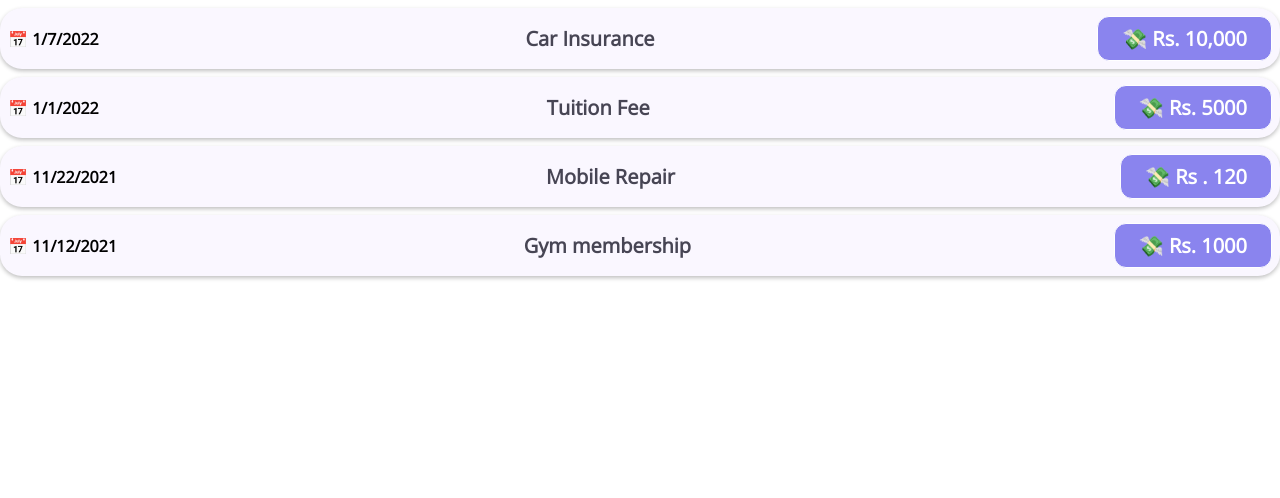
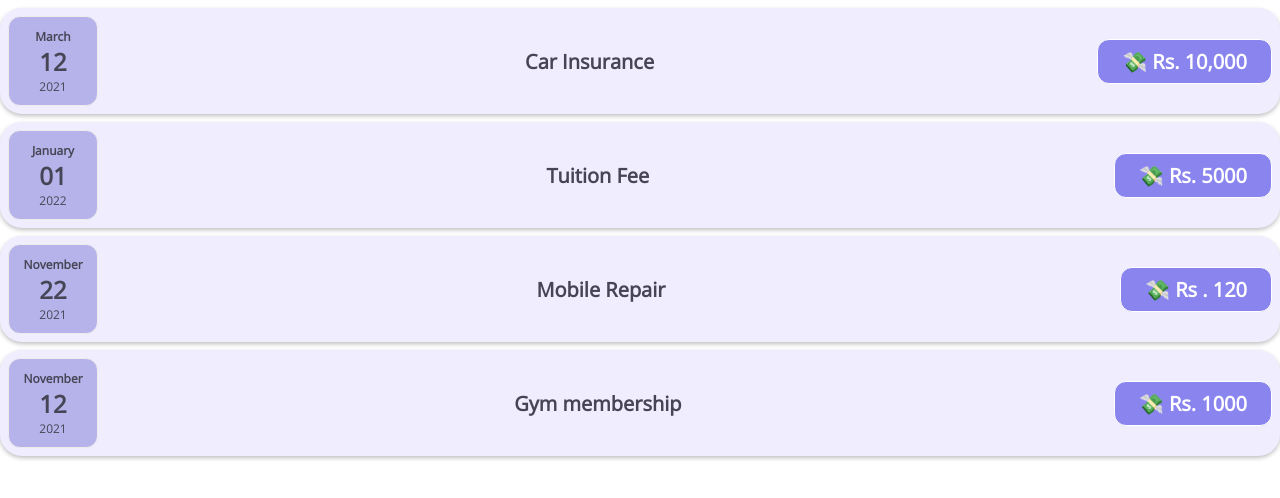
Before and after one commit to dsrao711/ExpenseTracker, a React (Create React App) app in the folder expensetracker/: page / in a window 1280 px wide. Shown: the top 498 px of the page. Built offline with nearby package versions, Linux system fonts and the light colour scheme; the HTML template or start-up script is replaced by a standard one.

Commit message:
expense date added

```diff
--- a/expensetracker/public/index.html
+++ b/expensetracker/public/index.html
@@ -24,11 +24,10 @@
     -->
 
     <!-- Fonts -->
-
     <link rel="preconnect" href="https://fonts.googleapis.com">
     <link rel="preconnect" href="https://fonts.gstatic.com" crossorigin>
-    <link href="https://fonts.googleapis.com/css2?family=Open+Sans:wght@300&display=swap" rel="stylesheet">
-    <title>React App</title>
+    <link href="https://fonts.googleapis.com/css2?family=Lato&family=Open+Sans:wght@300&display=swap" rel="stylesheet">
+    <title>Expense Tracker</title>
 
 </head>
 
--- a/expensetracker/src/App.js
+++ b/expensetracker/src/App.js
@@ -8,7 +8,7 @@ function App() {
     {
       title : 'Car Insurance',
       amount : 'Rs. 10,000',
-      date : new Date(2021, 12, 7)
+      date : new Date(2021,2, 12)
     },
     {
       title : 'Tuition Fee',
@@ -27,6 +27,7 @@ function App() {
 
     }
   ]
+
   return (
     <div className="App">
       <ExpenseItem title={expenses[0].title} amount={expenses[0].amount} date={expenses[0].date} />
--- /dev/null
+++ b/expensetracker/src/components/ExpenseItem/ExpenseDate/ExpenseDate.css
@@ -0,0 +1,26 @@
+.expense-date {
+    display: flex;
+    flex-direction: column;
+    width: 5.5rem;
+    height: 5.5rem;
+    border: 1px solid #ececec;
+    background-color: #B6B3EA;
+    color: #464555;
+    border-radius: 12px;
+    align-items: center;
+    justify-content: center;
+}
+
+.expense-date__month {
+    font-size: 0.75rem;
+    font-weight: bold;
+}
+
+.expense-date__year {
+    font-size: 0.75rem;
+}
+
+.expense-date__day {
+    font-size: 1.5rem;
+    font-weight: bold;
+}
--- /dev/null
+++ b/expensetracker/src/components/ExpenseItem/ExpenseDate/ExpenseDate.js
@@ -0,0 +1,17 @@
+import React from 'react' ;
+import './ExpenseDate.css' ;
+
+export default function ExpenseDate(props) {
+
+    const month = props.date.toLocaleDateString('en-IN', { month: 'long' });
+    const day = props.date.toLocaleDateString('en-IN', { day: '2-digit' });
+    const year = props.date.getFullYear();
+
+    return (
+        <div className = "expense-date ">
+            <div className = "expense-date__month"> {month} </div>
+            <div className = "expense-date__day"> {day} </div>
+            <div className = "expense-date__year"> {year} </div>
+        </div>
+    )
+}
--- a/expensetracker/src/components/ExpenseItem/ExpenseItem.css
+++ b/expensetracker/src/components/ExpenseItem/ExpenseItem.css
@@ -6,7 +6,8 @@
     padding: 0.5rem;
     margin: 0.5rem 0;
     border-radius: 22px;
-    background-color: #FAF7FF;
+    background-color: #F0EDFF;
+    font-family: 'Lato', sans-serif;
     font-family: 'Open Sans', sans-serif;
 }
 
@@ -22,10 +23,10 @@
 
 .expense-item h2 {
     color: #3a3a3a;
-    font-size: 1rem;
     flex: 1;
     margin: 0 1rem;
     color: #474554;
+    font-weight: 900;
 }
 
 .expense-item__price {
--- a/expensetracker/src/components/ExpenseItem/ExpenseItem.js
+++ b/expensetracker/src/components/ExpenseItem/ExpenseItem.js
@@ -1,10 +1,12 @@
 import React from 'react'
+import ExpenseDate from './ExpenseDate/ExpenseDate'
 import './ExpenseItem.css'
 
 export default function ExpenseItem(props) {
+
     return (
         <div className="expense-item">
-            <div><b>📅 {props.date.toLocaleDateString()}</b></div>
+            <ExpenseDate date = {props.date} />
             <div className="expense-item__description">
                 <h2>{props.title}</h2>
                 <div className="expense-item__price">💸 {props.amount}</div>
```
Also changed, not shown: 1 other file (tests, documents, lock files or other folders).
